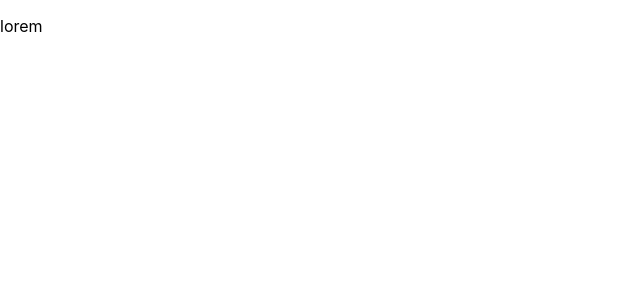
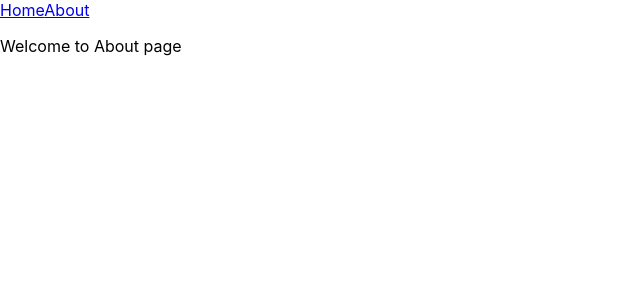
Before and after one commit to AitordeGomar/React-Demo, a React (Create React App) app: page /about in a window 1280 px wide. Shown: the top 300 px of the page, without its empty margins (0-640 px from the left). Built offline with nearby package versions, Linux system fonts and the light colour scheme.

Commit message:
Router and Link in NavBar

```diff
--- a/package.json
+++ b/package.json
@@ -8,6 +8,7 @@
     "@testing-library/user-event": "^12.2.0",
     "react": "^17.0.1",
     "react-dom": "^17.0.1",
+    "react-router-dom": "^5.2.0",
     "react-scripts": "4.0.0",
     "web-vitals": "^0.2.4"
   },
--- a/src/App.js
+++ b/src/App.js
@@ -1,9 +1,21 @@
 import './App.css';
+import {BrowserRouter as Router, Route, Switch} from 'react-router-dom';
+
+import NavBar from './componets/NavBar';
+import About from './componets/About';
+import Home from './componets/Home';
+
 
 function App() {
   return (
     <>
-<p>lorem</p>
+    <Router>
+    <NavBar/>
+    <Switch>
+      <Route path='/' exact><Home /></Route>
+      <Route path='/about'><About /></Route>
+      </Switch>
+</Router>
     </>
   );
 }
--- /dev/null
+++ b/src/componets/About.js
@@ -0,0 +1,11 @@
+import React from 'react';
+
+const About = () => {
+    return (
+        <div>
+            <p>Welcome to About page</p>
+        </div>
+    )
+}
+
+export default About
--- /dev/null
+++ b/src/componets/Home.js
@@ -0,0 +1,11 @@
+import React from 'react'
+
+const Home = () => {
+    return (
+        <div>
+        <p>Welcome to Home</p>
+        </div>
+    )
+}
+
+export default Home;
--- /dev/null
+++ b/src/componets/NavBar.js
@@ -0,0 +1,13 @@
+import React from 'react';
+import {Link} from 'react-router-dom';
+
+const NavBar = () => {
+    return (
+        <div>
+            <Link to='/'>Home</Link>
+            <Link to='/about'>About</Link>
+        </div>
+    )
+}
+
+export default NavBar
```
Also changed, not shown: 1 other file (tests, documents, lock files or other folders).
